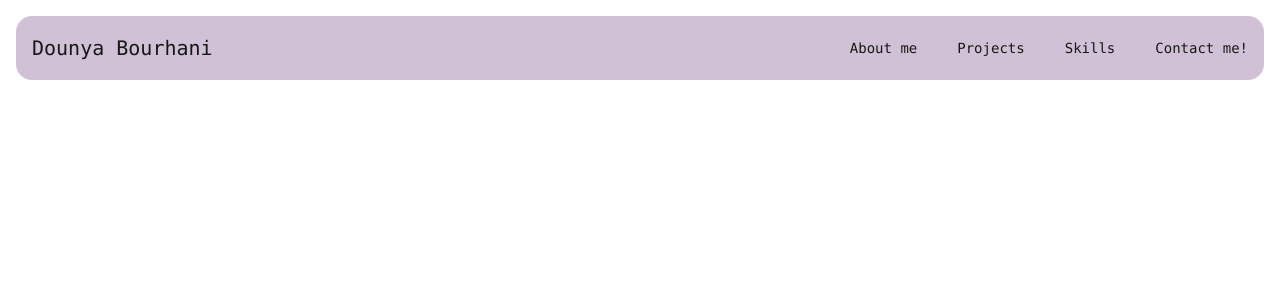
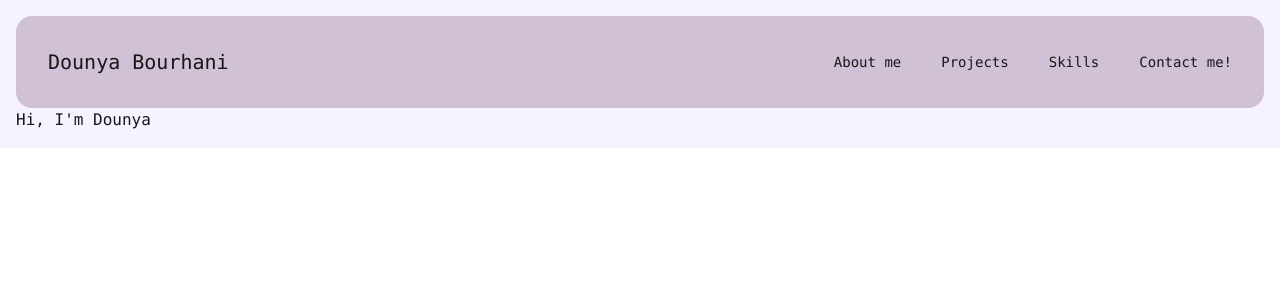
Before and after one commit to dounya-bourhani/Portfolio_Website, a Next.js app in the folder app/: page / in a window 1280 px wide. Shown: the top 300 px of the page. Built offline with nearby package versions, Linux system fonts and the light colour scheme.

Commit message:
font + background color

```diff
--- a/app/app/components/Navbar.tsx
+++ b/app/app/components/Navbar.tsx
@@ -3,9 +3,9 @@ import React from 'react'
 const Navbar = () => {
   return (
 
-    <nav className="navbar bg-primary p-4 font-mono rounded-box ">
+    <nav className="navbar bg-primary p-8 rounded-box ">
       <div className=''>
-      <a className='text-xl' href="#">Dounya Bourhani</a>
+      <a className='text-xl' href="#home">Dounya Bourhani</a>
       </div>
       <div className='flex-1 items-center justify-end gap-10 text-sm'>
       <a href='#about'>About me</a>
--- /dev/null
+++ b/app/app/components/Welcome.tsx
@@ -0,0 +1,9 @@
+import React from 'react'
+
+const Welcome = () => {
+  return (
+    <h1>Hi, I'm Dounya</h1>
+  )
+}
+
+export default Welcome
--- a/app/app/layout.tsx
+++ b/app/app/layout.tsx
@@ -25,7 +25,7 @@ export default function RootLayout({
   return (
     <html lang="en" data-theme="pastel">
       <body
-        className={`${geistSans.variable} ${geistMono.variable} antialiased`}
+        className={`${geistSans.variable} ${geistMono.variable} antialiased font-mono bg-violet-50`}
       >
         {children}
       </body>
--- a/app/app/page.tsx
+++ b/app/app/page.tsx
@@ -2,16 +2,12 @@ import Image from "next/image";
 import Link from "next/link";
 import ProductCard from "./components/ProductCard";
 import Navbar from "./components/Navbar";
+import Welcome from "./components/Welcome";
 
 export default function Home() {
   return (
     <main>
       <Navbar/>
-      {/* <h1>Hello world</h1>
-      <p>
-        {new Date().toLocaleTimeString()}
-      </p>
-      <Link href="/users">Users</Link>
-      <ProductCard/> */}
+      <Welcome/>
     </main>  );
 }
```
